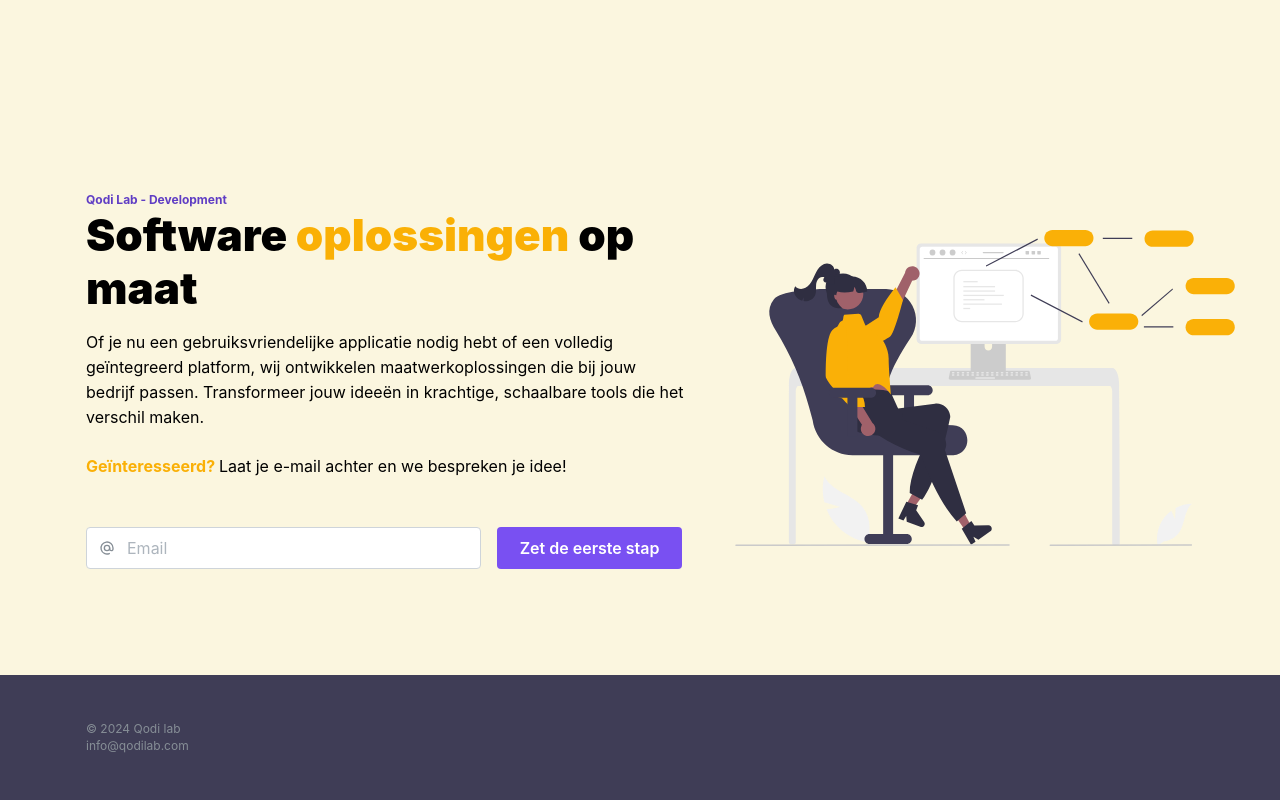
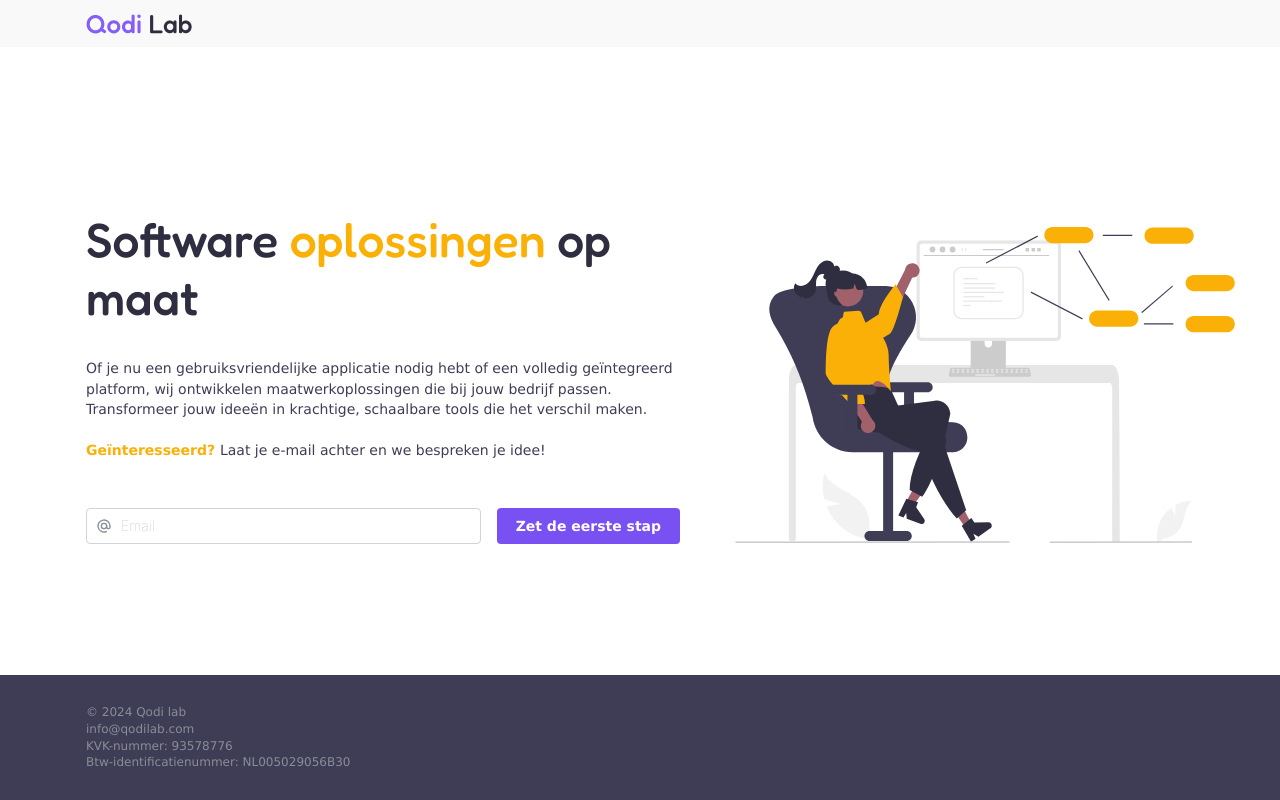
Before and after one commit to mfraanje/qodi-lab-web, a Next.js app: page / in a window 1280 px wide. Built offline with nearby package versions, Linux system fonts and the light colour scheme; what postmark would draw is missing.

Commit message:
Update design

```diff
--- a/src/app/globals.css
+++ b/src/app/globals.css
@@ -2,6 +2,8 @@
 @tailwind components;
 @tailwind utilities;
 
+@import url('https://fonts.googleapis.com/css2?family=Fredoka:wght@300..700&display=swap');
+
 main {
     min-height: 100vh;
 }
--- a/src/app/layout.tsx
+++ b/src/app/layout.tsx
@@ -5,6 +5,8 @@ import { theme } from '../theme';
 import { Metadata } from 'next';
 import styles from './main.module.css';
 import Footer from '@/components/Footer';
+import './globals.css';
+import Header from '@/components/Header';
 
 export const metadata: Metadata = {
   title: 'Qodi lab - Homepage',
@@ -23,6 +25,7 @@ export default function RootLayout({
       </head>
       <body className={styles.body}>
         <MantineProvider theme={theme}>
+          <Header></Header>
           {children}
           <Footer></Footer>
         </MantineProvider>
--- a/src/app/main.module.css
+++ b/src/app/main.module.css
@@ -1,3 +1,8 @@
+@import url('https://fonts.googleapis.com/css2?family=Fredoka:wght@300..700&display=swap');
+
+
 .body{
-    background-color: #fbf6df;
+    /* background-color: #fbf6df; */
+    font-family: Verdana, Geneva, Tahoma, sans-serif;
+    font-weight: 100;
 }
--- a/src/components/Components.module.css
+++ b/src/components/Components.module.css
@@ -1,7 +1,7 @@
 .inner {
   display: flex;
   justify-content: space-between;
-  padding-top: calc(var(--mantine-spacing-xl) * 4);
+  padding-top: calc(var(--mantine-spacing-xl) * 2);
   padding-bottom: calc(var(--mantine-spacing-xl) * 4);
 }
 
@@ -16,17 +16,40 @@
 }
 
 .title {
-  color: light-dark(var(--mantine-color-black), var(--mantine-color-white));
+  color: #2F2E41;
   font-family:
-    Greycliff CF,
+    Fredoka,
     var(--mantine-font-family);
-  font-size: rem(44px);
+  font-size: rem(48px);
   line-height: 1.2;
-  font-weight: 900;
+  font-weight: 500;
 
   @media (max-width: $mantine-breakpoint-xs) {
     font-size: rem(28px);
   }
+}
+
+.logoText {
+  color: #2F2E41;
+  font-family:
+    Fredoka,
+    var(--mantine-font-family);
+  line-height: 1.2;
+  letter-spacing: 0px;
+  font-weight: 500;
+
+  @media (max-width: $mantine-breakpoint-xs) {
+    font-size: rem(28px);
+  }
+}
+
+.headerBackground {
+   /* background-color: #fbf6df; */
+   background-color: #f9f9f9;
+}
+
+.qodi{
+  color: #845ef7;
 }
 
 .control {
--- a/src/components/Footer.tsx
+++ b/src/components/Footer.tsx
@@ -17,9 +17,9 @@ export default function Footer() {
         <Text c='dimmed' size='xs'>
           © 2024 Qodi lab <br />
           info@qodilab.com
-          {/* <br />
+          <br />
           KVK-nummer: 93578776 <br />
-          Btw-identificatienummer: NL005029056B30 */}
+          Btw-identificatienummer: NL005029056B30
         </Text>
       </Container>
     </div>
--- /dev/null
+++ b/src/components/Header.tsx
@@ -0,0 +1,16 @@
+import { Container, Group, Title } from '@mantine/core';
+import classes from './Components.module.css';
+
+export default function Header() {
+  return (
+    <div className={classes.headerBackground}>
+      <Container size='lg' pos={'relative'} mb={100}>
+        <Group py={'0.5rem'}>
+          <Title className={classes.logoText} order={2}>
+            <span className={classes.qodi}>Qodi</span> Lab
+          </Title>
+        </Group>
+      </Container>
+    </div>
+  );
+}
--- a/src/components/HeroComponent.tsx
+++ b/src/components/HeroComponent.tsx
@@ -38,17 +38,17 @@ export function HeroComponent() {
 
   return (
     <>
-      <Container size='lg' pos={'relative'} mb={100} mt={'3rem'}>
+      <Container size='lg' pos={'relative'} mb={100}>
         <div className={classes.inner}>
           <div className={classes.content}>
-            <Text c='violet.9' mt='md' fw={700} size='xs'>
+            {/* <Text c='violet.9' mt='md' fw={700} size='xs'>
               Qodi Lab - Development
-            </Text>
+            </Text> */}
             <Title className={classes.title}>
               Software <span className={classes.highlight}>oplossingen</span> op
               maat
             </Title>
-            <Text c='black' mt='md'>
+            <Text c='#3F3D56' mt='xl' size='sm'>
               Of je nu een gebruiksvriendelijke applicatie nodig hebt of een
               volledig geïntegreerd platform, wij ontwikkelen
               maatwerkoplossingen die bij jouw bedrijf passen. Transformeer jouw
@@ -97,7 +97,7 @@ export function HeroComponent() {
                         leftSectionPointerEvents='none'
                         leftSection={icon}
                         placeholder='Email'
-                        size='md'
+                        size='sm'
                         type='email'
                         name='email'
                         id='email'
@@ -110,7 +110,7 @@ export function HeroComponent() {
                     <Grid.Col span={2}>
                       <Button
                         radius='sm'
-                        size='md'
+                        size='sm'
                         className={classes.control}
                         type='submit'
                       >
@@ -121,15 +121,15 @@ export function HeroComponent() {
                 </form>
               </>
             )}
+            <Image
+              src='./image.svg'
+              pos='absolute'
+              right={-25}
+              top={-12}
+              className={classes.image}
+            />
           </div>
         </div>
-        <Image
-          src='./image.svg'
-          pos='absolute'
-          right={-25}
-          top={90}
-          className={classes.image}
-        />
       </Container>
     </>
   );
```
